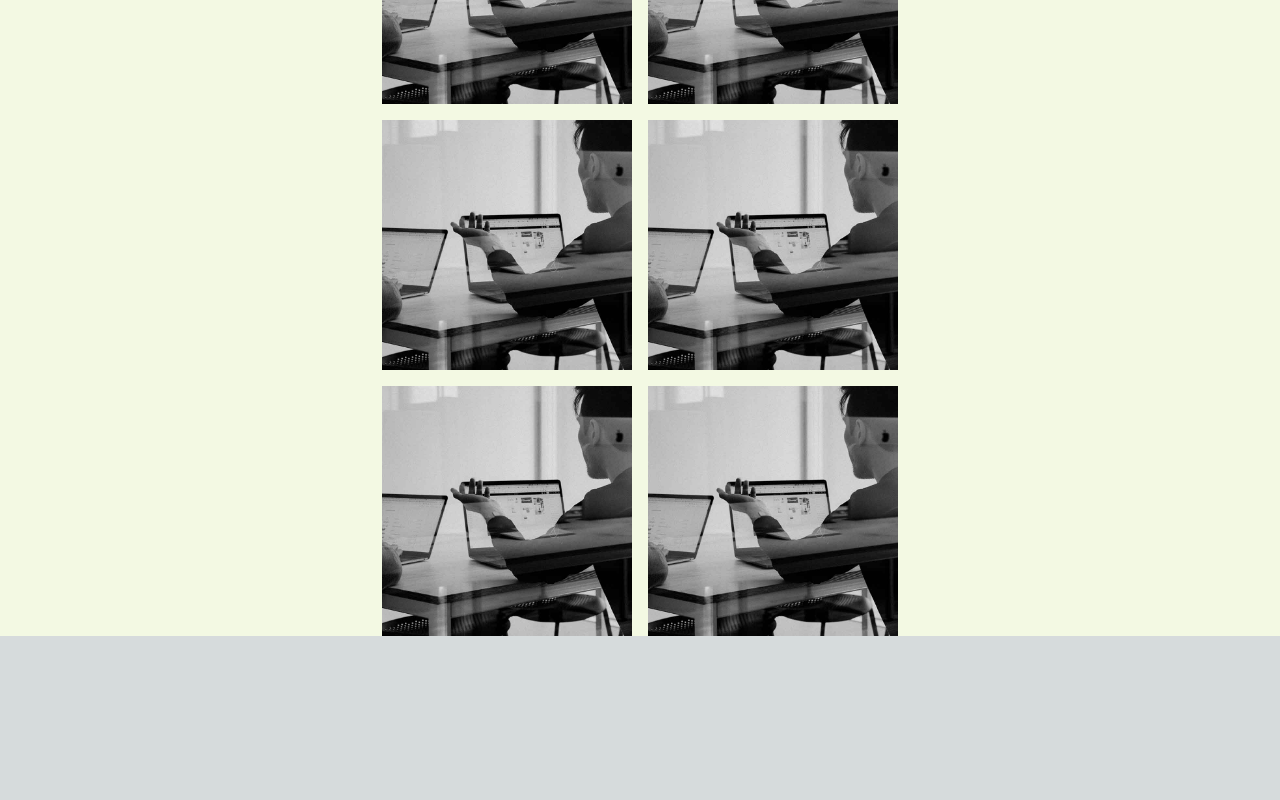
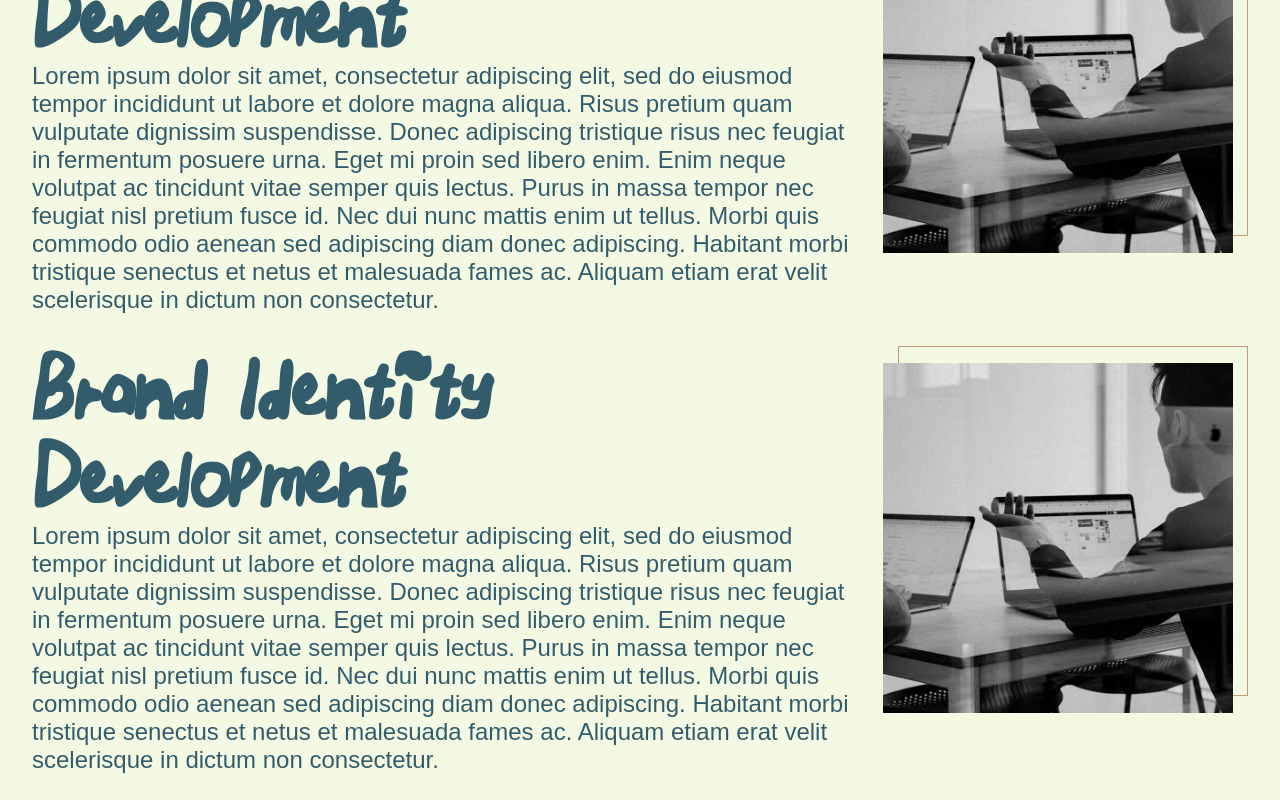
Before and after one commit to dustyfingers/piggypack-studios-marketing, a Next.js app: page / in a window 1280 px wide. Shown: the part 1600-2400 px from the top of the page. Before the commit the page ends 2236 px from the top, so only its background shows below. Built offline with nearby package versions, Linux system fonts and the light colour scheme; a web font is replaced by a local one.

Commit message:
work on text image section of what we do block

```diff
--- a/app/blocks/LandingHero/LandingHero.tsx
+++ b/app/blocks/LandingHero/LandingHero.tsx
@@ -32,7 +32,7 @@ const LandingHero = () => {
             component={"h1"}
           />
         </div>
-        <p>
+        <p className={styles.contentContainer}>
           Piggyback Studios is a boutique design and development agency located
           in the beautiful city of Colorado Springs, Colorado.
         </p>
--- a/app/blocks/LandingHero/component.module.css
+++ b/app/blocks/LandingHero/component.module.css
@@ -4,6 +4,7 @@
   display: flex;
   align-items: center;
   justify-content: center;
+  padding: 2rem;
   /* linear gradient between the two pinks */
   background: rgb(255, 196, 207);
   background: linear-gradient(
@@ -25,5 +26,8 @@
       font-size: 128px;
       text-align: center;
     }
+    .contentContainer {
+      text-align: center;
+    }
   }
 }
--- a/app/blocks/WhatWeDo/WhatWeDo.tsx
+++ b/app/blocks/WhatWeDo/WhatWeDo.tsx
@@ -1,5 +1,33 @@
 import Image from "next/image";
 import style from "./component.module.css";
+
+interface ITextImageSection {
+  title: string;
+  text: string;
+  imageSrc: string;
+}
+
+const TextImageSection = ({ title, text, imageSrc }: ITextImageSection) => {
+  return (
+    <div className={style.textImageSection}>
+      <div className={style.contentContainer}>
+        <h4>{title}</h4>
+        <p>{text}</p>
+      </div>
+      <div className={style.imageAndBorderContainer}>
+        <div className={style.borderContainer}>
+          <Image
+            src={imageSrc}
+            width={350}
+            height={350}
+            alt="stock image of a guy working"
+            className={style.image}
+          />
+        </div>
+      </div>
+    </div>
+  );
+};
 
 const WhatWeDo = () => {
   return (
@@ -13,41 +41,25 @@ const WhatWeDo = () => {
       </div>
 
       <div className={style.gallery}>
-        <Image
-          src="/images/stock-image.jpg"
-          width={250}
-          height={250}
-          alt="stock image of a guy working"
+        <TextImageSection
+          title="Web Design and Development"
+          text="Lorem ipsum dolor sit amet, consectetur adipiscing elit, sed do eiusmod tempor incididunt ut labore et dolore magna aliqua. Risus pretium quam vulputate dignissim suspendisse. Donec adipiscing tristique risus nec feugiat in fermentum posuere urna. Eget mi proin sed libero enim. Enim neque volutpat ac tincidunt vitae semper quis lectus. Purus in massa tempor nec feugiat nisl pretium fusce id. Nec dui nunc mattis enim ut tellus. Morbi quis commodo odio aenean sed adipiscing diam donec adipiscing. Habitant morbi tristique senectus et netus et malesuada fames ac. Aliquam etiam erat velit scelerisque in dictum non consectetur."
+          imageSrc="/images/stock-image.jpg"
         />
-        <Image
-          src="/images/stock-image.jpg"
-          width={250}
-          height={250}
-          alt="stock image of a guy working"
+        <TextImageSection
+          title="Brand Identity Development"
+          text="Lorem ipsum dolor sit amet, consectetur adipiscing elit, sed do eiusmod tempor incididunt ut labore et dolore magna aliqua. Risus pretium quam vulputate dignissim suspendisse. Donec adipiscing tristique risus nec feugiat in fermentum posuere urna. Eget mi proin sed libero enim. Enim neque volutpat ac tincidunt vitae semper quis lectus. Purus in massa tempor nec feugiat nisl pretium fusce id. Nec dui nunc mattis enim ut tellus. Morbi quis commodo odio aenean sed adipiscing diam donec adipiscing. Habitant morbi tristique senectus et netus et malesuada fames ac. Aliquam etiam erat velit scelerisque in dictum non consectetur."
+          imageSrc="/images/stock-image.jpg"
         />
-        <Image
-          src="/images/stock-image.jpg"
-          width={250}
-          height={250}
-          alt="stock image of a guy working"
+        <TextImageSection
+          title="Web Hosting and Maintenance"
+          text="Lorem ipsum dolor sit amet, consectetur adipiscing elit, sed do eiusmod tempor incididunt ut labore et dolore magna aliqua. Risus pretium quam vulputate dignissim suspendisse. Donec adipiscing tristique risus nec feugiat in fermentum posuere urna. Eget mi proin sed libero enim. Enim neque volutpat ac tincidunt vitae semper quis lectus. Purus in massa tempor nec feugiat nisl pretium fusce id. Nec dui nunc mattis enim ut tellus. Morbi quis commodo odio aenean sed adipiscing diam donec adipiscing. Habitant morbi tristique senectus et netus et malesuada fames ac. Aliquam etiam erat velit scelerisque in dictum non consectetur."
+          imageSrc="/images/stock-image.jpg"
         />
-        <Image
-          src="/images/stock-image.jpg"
-          width={250}
-          height={250}
-          alt="stock image of a guy working"
-        />
-        <Image
-          src="/images/stock-image.jpg"
-          width={250}
-          height={250}
-          alt="stock image of a guy working"
-        />
-        <Image
-          src="/images/stock-image.jpg"
-          width={250}
-          height={250}
-          alt="stock image of a guy working"
+        <TextImageSection
+          title="Social Media Marketing and Management"
+          text="Lorem ipsum dolor sit amet, consectetur adipiscing elit, sed do eiusmod tempor incididunt ut labore et dolore magna aliqua. Risus pretium quam vulputate dignissim suspendisse. Donec adipiscing tristique risus nec feugiat in fermentum posuere urna. Eget mi proin sed libero enim. Enim neque volutpat ac tincidunt vitae semper quis lectus. Purus in massa tempor nec feugiat nisl pretium fusce id. Nec dui nunc mattis enim ut tellus. Morbi quis commodo odio aenean sed adipiscing diam donec adipiscing. Habitant morbi tristique senectus et netus et malesuada fames ac. Aliquam etiam erat velit scelerisque in dictum non consectetur."
+          imageSrc="/images/stock-image.jpg"
         />
       </div>
     </section>
--- a/app/blocks/WhatWeDo/component.module.css
+++ b/app/blocks/WhatWeDo/component.module.css
@@ -5,6 +5,7 @@
   justify-content: center;
   flex-direction: column;
   background: #f3f9e3;
+  padding: 2rem;
 
   .content {
     mix-blend-mode: difference;
@@ -14,14 +15,33 @@
 
   .gallery {
     display: grid;
-    grid-template-columns: repeat(2, 1fr);
-    gap: 1rem;
+    grid-template-columns: 1fr;
+    gap: 2rem;
+
+    .textImageSection {
+      display: grid;
+      grid-template-columns: 1fr 350px;
+      gap: 2rem;
+
+      .contentContainer {
+        color: #c19d78;
+        mix-blend-mode: difference;
+      }
+
+      .imageAndBorderContainer {
+        .borderContainer {
+          border: 1px solid #c19d78;
+          position: relative;
+          height: 350px;
+          width: 350px;
+
+          .image {
+            position: absolute;
+            top: 1rem;
+            left: -1rem;
+          }
+        }
+      }
+    }
   }
 }
-
-/* Tablet and Above */
-@media (min-width: 701px) {
-  .gallery {
-    grid-template-columns: repeat(3, 1fr);
-  }
-}
```
